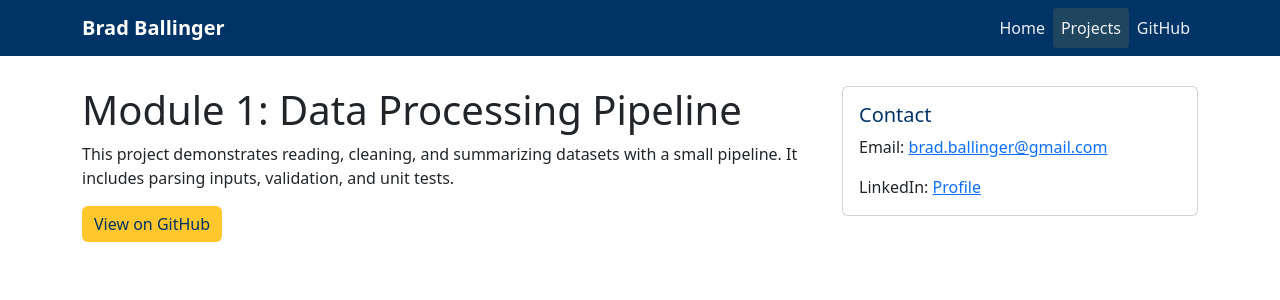
After one commit to bradba/jhu_software_concepts, a Flask app: page /projects/module1 in a window 1280 px wide. The commit adds this page. Shown: the top 300 px of the page. Run offline with Flask 3, Linux system fonts and the light colour scheme.

Commit message:
feat: add blueprints and site CSS; module1 subpage

```diff
--- a/module_1/app.py
+++ b/module_1/app.py
@@ -1,5 +1,6 @@
 import os
-from flask import Flask, render_template, url_for
+from flask import Flask
+from module_1.pages import main_bp, projects_bp
 
 # Set template and static folders to point to the repository-level folders
 BASE_DIR = os.path.abspath(os.path.join(os.path.dirname(__file__), '..'))
@@ -8,6 +9,7 @@ STATIC_DIR = os.path.join(BASE_DIR, 'static')
 
 app = Flask(__name__, template_folder=TEMPLATE_DIR, static_folder=STATIC_DIR)
 
+# Application data shared to templates via context processor
 profile = {
     "name": "Brad Ballinger",
     "position": "Software Developer",
@@ -24,14 +26,14 @@ module1 = {
 }
 
 
-@app.route("/")
-def index():
-    return render_template("index.html", profile=profile)
+@app.context_processor
+def inject_globals():
+    return {"profile": profile, "module1": module1}
 
 
-@app.route("/projects")
-def projects():
-    return render_template("projects.html", profile=profile, module1=module1)
+# Register blueprints
+app.register_blueprint(main_bp)
+app.register_blueprint(projects_bp)
 
 
 if __name__ == "__main__":
--- /dev/null
+++ b/module_1/pages/__init__.py
@@ -0,0 +1,6 @@
+"""Pages package for blueprints."""
+
+from .main import main_bp
+from .projects import projects_bp
+
+__all__ = ["main_bp", "projects_bp"]
--- /dev/null
+++ b/module_1/pages/projects.py
@@ -0,0 +1,15 @@
+from flask import Blueprint, render_template
+
+projects_bp = Blueprint("projects", __name__, url_prefix="/projects")
+
+
+@projects_bp.route("/")
+def projects():
+    # Renders overview of projects
+    return render_template("projects.html")
+
+
+@projects_bp.route("/module1")
+def module1_detail():
+    # Sub-page for Module 1 detailed view
+    return render_template("module1.html")
--- /dev/null
+++ b/static/css/site.css
@@ -0,0 +1,27 @@
+/* Johns Hopkins University theme colors */
+:root {
+  --jhu-blue: #003366; /* Hopkins blue */
+  --jhu-gold: #FFC72C; /* Hopkins gold */
+}
+
+/* Ensure main content isn't hidden under fixed navbar */
+body { padding-top: 70px; }
+
+/* Navbar using JHU blue */
+.bg-jhu { background-color: var(--jhu-blue) !important; }
+.navbar-brand { font-weight: 600; }
+
+/* Accent color for links/buttons */
+.text-jhu-gold { color: var(--jhu-gold) !important; }
+.btn-jhu { background-color: var(--jhu-gold); color: var(--jhu-blue); border: none; }
+
+/* Slight highlight for active nav link (subtle gold tint) */
+.nav-link.active { background-color: rgba(255,199,44,0.12); border-radius: .25rem; }
+.nav-link { color: rgba(255,255,255,0.92) !important; }
+
+/* Card header accent */
+.card-title { color: var(--jhu-blue); }
+
+/* Spacing helpers */
+.profile-bio { margin-top: 1rem; }
+.project-card { margin-bottom: 1rem; }
--- a/templates/base.html
+++ b/templates/base.html
@@ -5,31 +5,7 @@
     <meta name="viewport" content="width=device-width, initial-scale=1">
     <title>{{ profile.name }} — Portfolio</title>
     <link href="https://cdn.jsdelivr.net/npm/bootstrap@5.3.0/dist/css/bootstrap.min.css" rel="stylesheet">
-    <style>
-      /* Johns Hopkins University theme colors */
-      :root {
-        --jhu-blue: #003366; /* Hopkins blue */
-        --jhu-gold: #FFC72C; /* Hopkins gold */
-      }
-
-      /* Ensure main content isn't hidden under fixed navbar */
-      body { padding-top: 70px; }
-
-      /* Navbar using JHU blue */
-      .bg-jhu { background-color: var(--jhu-blue) !important; }
-      .navbar-brand { font-weight: 600; }
-
-      /* Accent color for links/buttons */
-      .text-jhu-gold { color: var(--jhu-gold) !important; }
-      .btn-jhu { background-color: var(--jhu-gold); color: var(--jhu-blue); border: none; }
-
-      /* Slight highlight for active nav link (subtle gold tint) */
-      .nav-link.active { background-color: rgba(255,199,44,0.12); border-radius: .25rem; }
-      .nav-link { color: rgba(255,255,255,0.92) !important; }
-
-      /* Card header accent */
-      .card-title { color: var(--jhu-blue); }
-    </style>
+    <link href="{{ url_for('static', filename='css/site.css') }}" rel="stylesheet">
   </head>
   <body>
     <!-- Colored navbar fixed to top; nav links aligned to top-right -->
--- /dev/null
+++ b/templates/module1.html
@@ -0,0 +1,20 @@
+{% extends "base.html" %}
+
+{% block content %}
+<div class="row">
+  <div class="col-md-8">
+    <h1 class="mt-3">{{ module1.title }}</h1>
+    <p>{{ module1.details }}</p>
+    <p><a class="btn btn-jhu" href="{{ module1.github }}" target="_blank">View on GitHub</a></p>
+  </div>
+  <div class="col-md-4">
+    <div class="card mt-3">
+      <div class="card-body">
+        <h5 class="card-title">Contact</h5>
+        <p class="card-text">Email: <a href="mailto:{{ profile.email }}">{{ profile.email }}</a></p>
+        <p class="card-text">LinkedIn: <a href="{{ profile.linkedin }}" target="_blank">Profile</a></p>
+      </div>
+    </div>
+  </div>
+</div>
+{% endblock %}
--- a/templates/projects.html
+++ b/templates/projects.html
@@ -8,6 +8,7 @@
     <h5 class="card-title">{{ module1.title }}</h5>
     <p class="card-text">{{ module1.details }}</p>
     <a href="{{ module1.github }}" class="card-link" target="_blank">GitHub Repository</a>
+    <a href="{{ url_for('projects.module1_detail') }}" class="card-link">Details</a>
   </div>
 </div>
 
```
Also changed, not shown: module_1/pages/main.py (added, +8 -0 lines).
